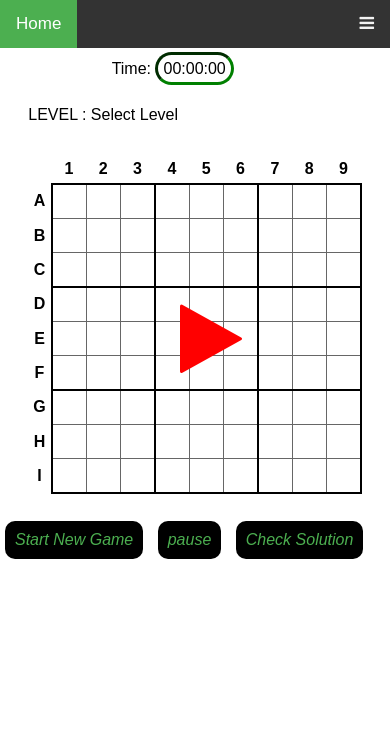
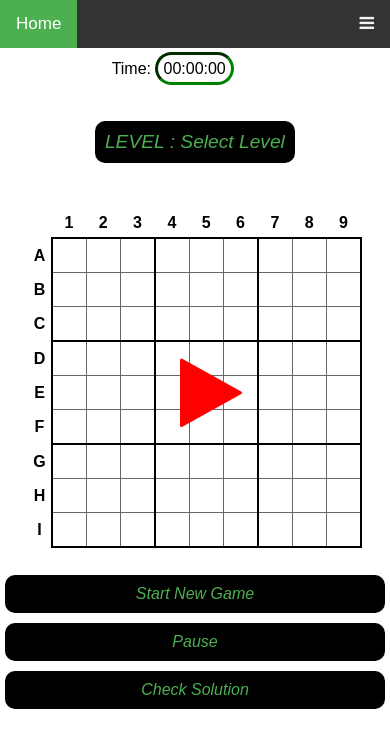
Before and after one commit to Nktech-Official/Sudoku-Web-Game-flask, a Flask app: page / in a window 390 px wide. Shown: the top 748 px of the page. Run offline with Flask 2, Linux system fonts and the light colour scheme.

Commit message:
made everything responsive

```diff
--- /dev/null
+++ b/static/css/change.css
@@ -0,0 +1,74 @@
+.flex-container {
+    display: flex;
+    flex-direction: row;
+    font-size: 30px;
+    text-align: center;
+  }
+
+  .flex-item-1 {
+
+    padding: 10px;
+    flex: 50%;
+  }
+
+  .flex-item-2 {
+
+    padding: 10px;
+    flex: 50%;
+  }
+  .flex-item-3 {
+
+    padding: 10px;
+    flex: 50%;
+  }
+
+  /* Responsive layout - makes a one column-layout instead of two-column layout */
+  @media (max-width: 800px) {
+    .flex-container {
+      flex-direction: column;
+    }
+  }
+  #levelcss{
+    height: fit-content;
+    width: fit-content;
+    margin: 12px;
+    margin-left: 20%;
+
+
+
+}
+#levelstatus{
+    color: #4CAF50;
+    background-color: black;
+    border-radius: 10px;
+    font-size: larger;
+    font-style: italic;
+    text-align: center;
+    border: none;
+    padding: 10px;
+}
+
+
+.labels {
+    margin: auto;
+    border: 1px solid black;
+}
+.labels label {
+   display: inline-block;
+    vertical-align: top;
+    margin-right: 3%;
+}
+.labels input {
+   display: inline-block;
+    vertical-align: top;
+}
+#try {
+    padding: 2%;
+  width: 50%;
+  margin: 0 auto;
+  background-color:#ccccff;
+  text-align: center;
+}
+input[type=radio]{
+    outline: 1px solid red
+}
--- a/templates/index.html
+++ b/templates/index.html
@@ -10,7 +10,7 @@
 document.getElementById('try').style.display = "block";
 document.getElementById('texto').innerHTML = "Please Select the level first then start with the game!!!";
 
- document.getElementById('levelstatus').innerHTML = "LEVEL :" + selectedOption;
+ document.getElementById('levelstatus').innerHTML = "LEVEL : " + selectedOption.toUpperCase();
      console.log(selectedOption);
 
 }
@@ -18,7 +18,7 @@ else{
     selectedOption  = $("input:radio[name=radio]:checked").val();
 document.getElementById('try').style.display = "none";
 document.getElementById('texto').innerHTML = "";
-document.getElementById('levelstatus').innerHTML = "LEVEL :" + selectedOption;
+document.getElementById('levelstatus').innerHTML = "LEVEL : " + selectedOption.toUpperCase();
 
 
 }
@@ -28,8 +28,8 @@ document.getElementById('levelstatus').innerHTML = "LEVEL :" + selectedOption;
 
 
     <div class="outputs">
-        <div id="tcon"><span>Time: </span><span id="time">00:00:00</span></div>
-       <p id = "levelstatus"> LEVEL : Select Level</p>
+        <div id="tcon" style="text-align: center;"><span>Time: </span><span id="time">00:00:00</span></div>
+        <div id="levelcss" style="text-align: center;"><p id = "levelstatus"> LEVEL : Select Level</p></div>
         <div id="game-grid">
             <div id="table">
                 <table>
@@ -211,11 +211,11 @@ document.getElementById('levelstatus').innerHTML = "LEVEL :" + selectedOption;
 
              </div>
 
-            <div style="clear:left">
+         <div class="flex-container">
 
-                <button id="newGame" onclick="showDiv()">Start New Game</button>
-                <button id="pause" onclick="on();">pause</button>
-                <button id="check">Check Solution</button>
+                <button id="newGame"  class = "flex-item-1" onclick="showDiv()">Start New Game</button>
+                <button id="pause"  class = "flex-item-2" onclick="on();">Pause</button>
+                <button id="check" class = "flex-item-3">Check Solution</button>
             </div>
 
 
--- a/templates/template.html
+++ b/templates/template.html
@@ -11,9 +11,11 @@
     <link rel="shortcut icon" href="{{ url_for('static', filename='icon/favicon.png') }}" type="image/x-icon">
     <script src="https://code.jquery.com/jquery-3.5.1.js" integrity="sha256-QWo7LDvxbWT2tbbQ97B53yJnYU3WhH/C8ycbRAkjPDc=" crossorigin="anonymous"></script>
     <script src="{{url_for('static',filename='script/app.js')}}"></script>
+    <link rel="stylesheet" href="{{ url_for('static', filename='css/change.css') }}">
+    <link rel="stylesheet" href="https://cdnjs.cloudflare.com/ajax/libs/font-awesome/4.7.0/css/font-awesome.min.css">
+<style>
 
-    <link rel="stylesheet" href="https://cdnjs.cloudflare.com/ajax/libs/font-awesome/4.7.0/css/font-awesome.min.css">
-
+</style>
 </head>
 
 {% block body %} {% endblock body %}
```
